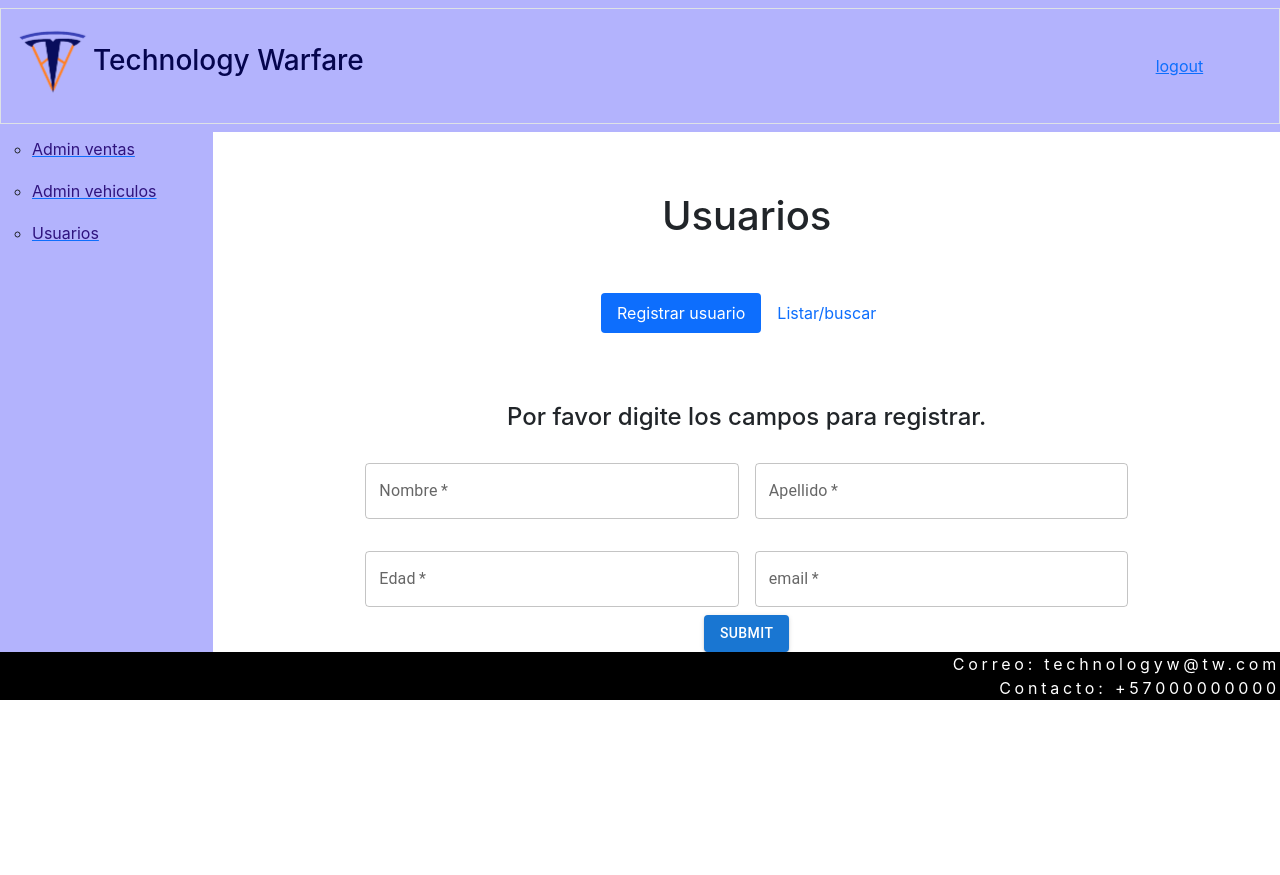
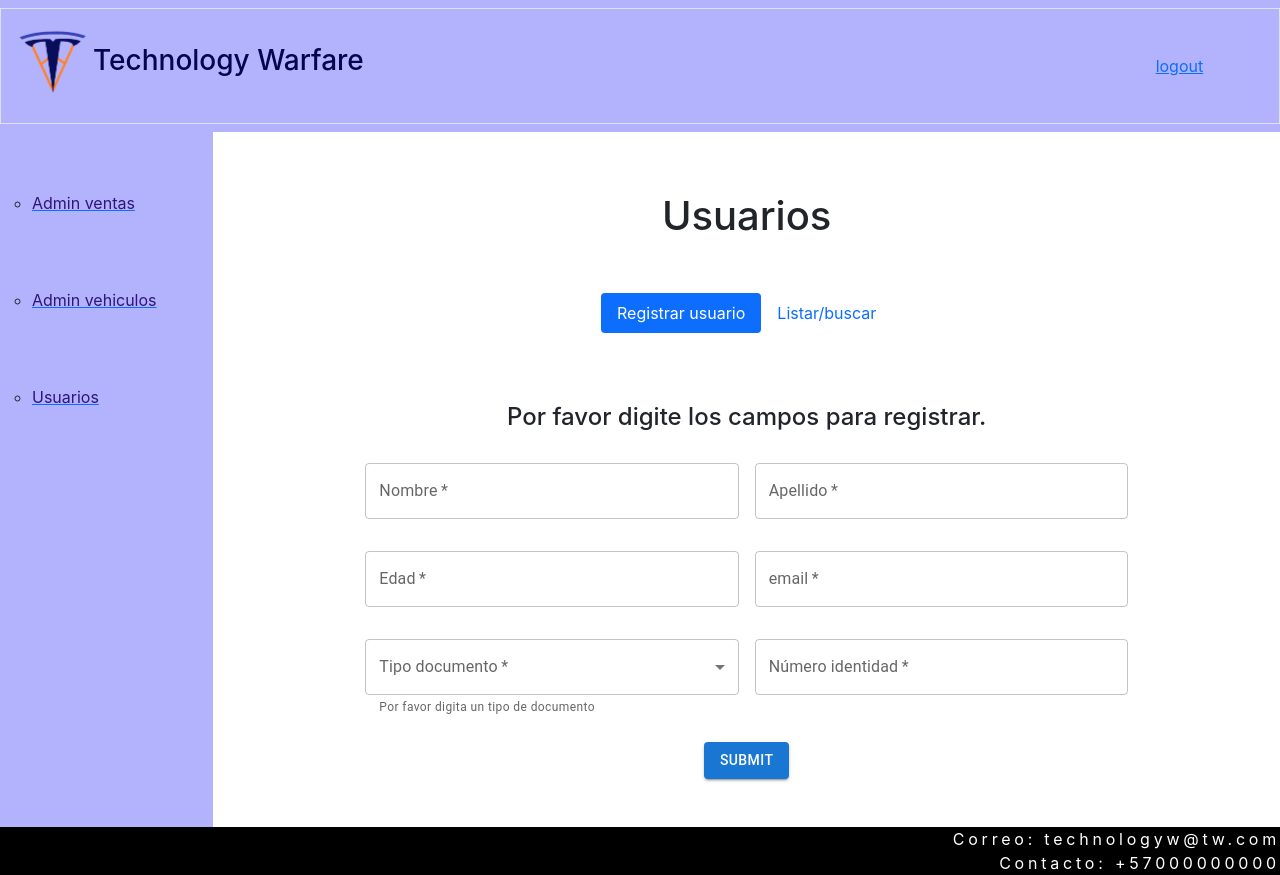
Before and after one commit to Technology-Warfare/Project-ciclo3, a React (Create React App) app in the folder tesla/: page /dashboard/usuarios in a window 1280 px wide. Before the commit the page ends 800 px from the top, so only its background shows below. Built offline with nearby package versions, Linux system fonts and the light colour scheme.

Commit message:
mejora en usuario

```diff
--- a/tesla/src/Pages/styles/sidebar.css
+++ b/tesla/src/Pages/styles/sidebar.css
@@ -18,7 +18,8 @@ ul{
 }
 
 .liu{
-    padding-top: 5%;
+    padding-top: 35%;
+    height: 100%;
     padding-bottom: 5%;
     color: rgb(47, 19, 126);
 }
--- a/tesla/src/components/RegistrarUsuario.js
+++ b/tesla/src/components/RegistrarUsuario.js
@@ -2,6 +2,26 @@ import React from 'react'
 import Box from '@mui/material/Box';
 import TextField from '@mui/material/TextField';
 import { Button } from '@mui/material';
+import MenuItem from '@mui/material/MenuItem';
+
+const currencies = [
+    {
+      value: 'cedula',
+      label: 'Cédula de ciudadanía',
+    },
+    {
+      value: 'pasaporte',
+      label: 'Pasaporte',
+    },
+    {
+      value: 'cedula de extranjería',
+      label: 'Cédula de extranjería',
+    },
+    {
+      value: 'visa',
+      label: 'Visa',
+    },
+  ];
 
 const RegistrarUsuario = () => {
     /*const [name, setName] = React.useState();
@@ -11,6 +31,12 @@ const RegistrarUsuario = () => {
         setName(event.target.value);
         setApellido(event.target.value);
     };*/
+
+    const [currency, setCurrency] = React.useState('');
+
+  const handleChange = (event) => {
+    setCurrency(event.target.value);
+  };
 
     return (
         <>
@@ -28,6 +54,7 @@ const RegistrarUsuario = () => {
                         >
                             <TextField
                                 required
+                                name="nombre"
                                 id="outlined-basic"
                                 label="Nombre"
                                 /*value={name}
@@ -37,6 +64,7 @@ const RegistrarUsuario = () => {
 
                             <TextField
                                 required
+                                name="apellido"
                                 id="outlined-basic"
                                 label="Apellido"
                                 /*value={apellido}
@@ -46,6 +74,7 @@ const RegistrarUsuario = () => {
 
                             <TextField
                                 required
+                                name="edad"
                                 id="outlined-number"
                                 label="Edad"
                                 type="number"
@@ -55,12 +84,47 @@ const RegistrarUsuario = () => {
 
                             <TextField
                                 required
+                                name="email"
                                 id="outlined-basic"
                                 label="email"
                                 variant="outlined"
                                 type="email" />
                         </Box>
-                        <Button variant="contained">submit</Button>
+                        <Box
+                            component="form"
+                            sx={{
+                                '& .MuiTextField-root': { m: 1, mt: 3, width: '35%' },
+                            }}
+                            noValidate
+                            autoComplete="off"
+                            >
+                                <div>
+                                    <TextField
+                                    required
+                                    name="documento"
+                                    id="outlined-select-currency"
+                                    select
+                                    label="Tipo documento"
+                                    value={currency}
+                                    onChange={handleChange}
+                                    helperText="Por favor digita un tipo de documento"
+                                    >
+                                        {currencies.map((option) => (
+                                            <MenuItem key={option.value} value={option.value}>
+                                            {option.label}
+                                            </MenuItem>
+                                        ))}
+                                    </TextField>
+                                    <TextField
+                                        required
+                                        name="numerodocumento"
+                                        id="outlined-basic"
+                                        label="Número identidad"
+                                        variant="outlined"
+                                        type="number" />
+                                </div>
+                        </Box>
+                        <Button className="button mt-3 mb-5" variant="contained">submit</Button>
                     </form>
                 </div>
             </div>
```
